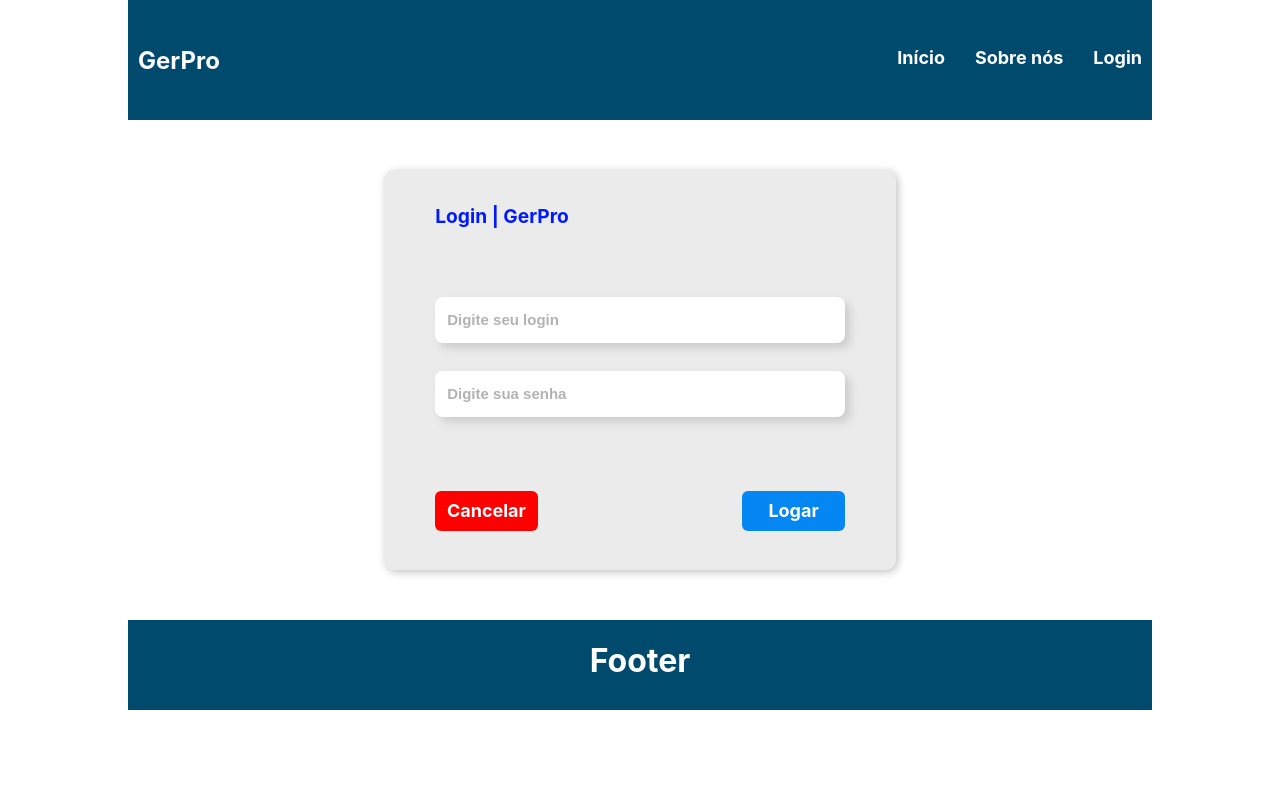
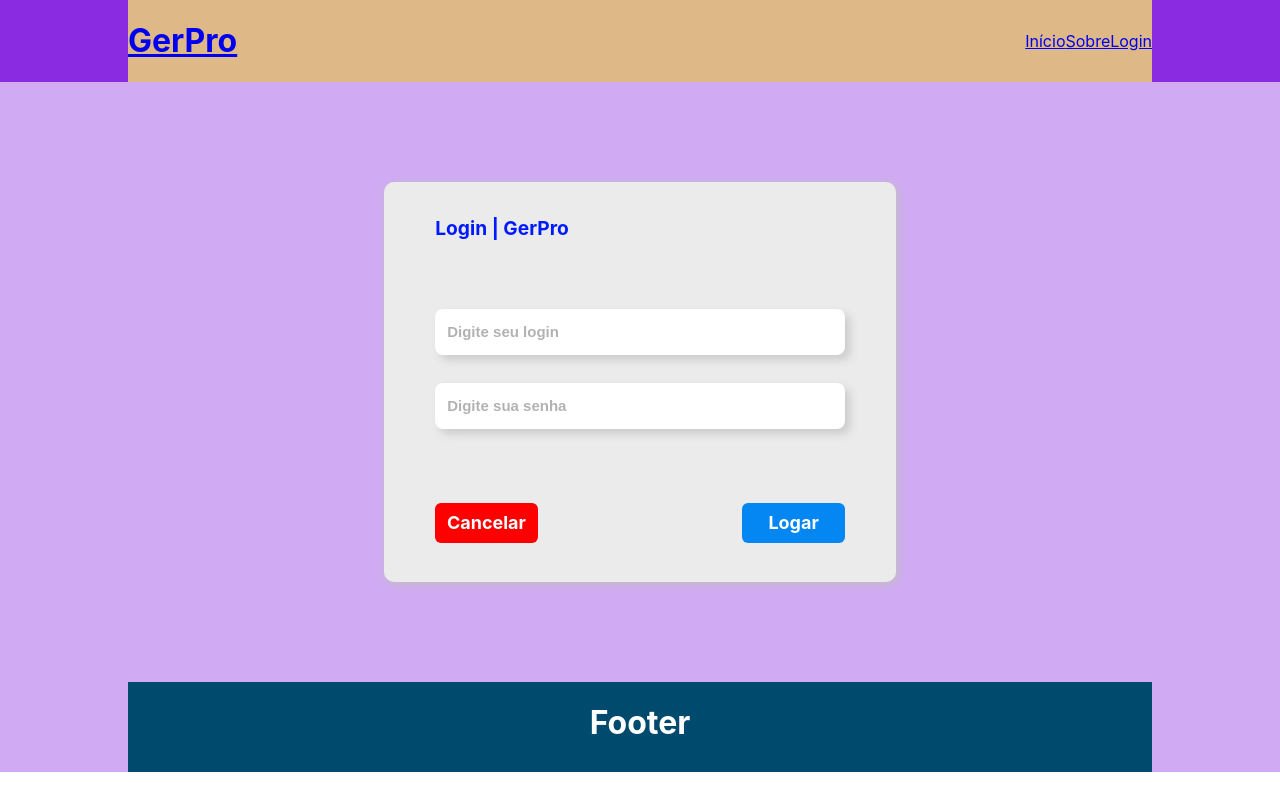
Before and after one commit to rsv6/ger-pro, a React (Create React App) app: page /login in a window 1280 px wide. Built offline with nearby package versions, Linux system fonts and the light colour scheme.

Commit message:
Adicionado layout base de estilização da aplicação

```diff
--- a/src/App.js
+++ b/src/App.js
@@ -2,7 +2,6 @@ import React, { useState } from 'react';
 
 import MyContext from './context/MyContext';
 import Main from './componentes/Main';
-import Footer from './componentes/Footer';
 
 function App() {
 
@@ -17,8 +16,6 @@ function App() {
       tarefas, setTarefas
     }}>
       <Main />
-
-      <Footer />
     </MyContext.Provider>
   );
 }
--- /dev/null
+++ b/src/componentes/Body/index.js
@@ -0,0 +1,23 @@
+import React from 'react';
+import { Switch, Route } from 'react-router-dom';
+
+import Login from '../../pages/Login';
+import Home from '../../pages/Home';
+import Sobre from '../../pages/Sobre';
+
+export default function Body(){
+
+    return (
+        <Switch>
+            <Route path="/" exact>
+                <Home />
+            </Route>
+            <Route path="/login">
+                <Login />
+            </Route>
+            <Route path="/sobre">
+                <Sobre />
+            </Route>
+        </Switch>
+    )
+}
--- a/src/componentes/Footer/index.js
+++ b/src/componentes/Footer/index.js
@@ -6,7 +6,9 @@ const Footer = () => {
 
     return (
         <footer className="container-footer">
-            <h1>Footer</h1>
+            <div className="footer">
+                <h1>Footer</h1>
+            </div>
         </footer>
     )
 }
--- a/src/componentes/Header/header.css
+++ /dev/null
@@ -1,66 +0,0 @@
-.container-header-pri{
-    width: 80vw;
-    background-color: #004a6d;
-}
-
-.container-header{
-    width: 80vw;
-    height: 15vh;
-    background-color: #004a6d;
-    /* margin: 0 auto; */
-    display: flex;
-    flex-direction: row;
-    justify-content: space-between;
-    align-items: center;
-    border-radius: 5px;
-}
-    /* Filhos */
-    .container-header-logo a{
-        padding-left: 10px;
-        text-decoration: none;
-        color: #FFF;
-    }
-
-    .container-header-logo a:hover{
-        color: rgb(190, 190, 190);
-    }
-
-    .container-header-menu{
-        display: flex;
-        flex-direction: row;
-        justify-content: space-around;
-
-        /* padding-right: 10px; */
-        /* background-color: darkkhaki; */
-    }
-    /* Filho */
-    .header-menu-link{
-        margin: 0 0 0 10px;
-        padding: 10px;
-        margin-bottom: 5px;
-        font-weight: bold;
-        text-decoration: none;
-        color: #FFF;
-        /* width: 80px;
-        height: 30px;
-        text-align: center; */
-    }
-        .header-menu-link span{
-            color: #FFF;
-            font-size: 18px;
-        }
-
-        .header-menu-link span:hover{
-            color: rgb(196, 196, 196);
-        }
-
-
-.container-page{
-    width: 80vw;
-    height: 500px;
-    /* background-color: darkgreen; */
-    display: flex;
-    flex-direction: column;
-    justify-content: center;
-    align-items: center;
-}
--- a/src/componentes/Header/index.js
+++ b/src/componentes/Header/index.js
@@ -1,46 +1,13 @@
-import React from 'react';
+import React, { Fragment } from 'react';
+import { Link } from 'react-router-dom';
 
-import { BrowserRouter as Router, Switch, Route, Link } from "react-router-dom";
-import './header.css';
-
-import Login from '../../pages/Login';
-import Home from '../../pages/Home';
-import Sobre from '../../pages/Sobre';
-
-const Header = () => {
+export default function Menu(){
 
     return (
-        <Router>
-            <div className="container-header-pri">
-                <nav className="container-header">
-                    <h1 className="container-header-logo">
-                        <a href="/">GerPro</a>
-                    </h1>
-
-                    <nav className="container-header-menu">
-
-                        <Link className="header-menu-link" to="/"><span>Início</span></Link>
-                        <Link className="header-menu-link" to="/sobre"><span>Sobre nós</span></Link>
-                        <Link className="header-menu-link" to="/Login"><span>Login</span></Link>
-                    </nav>
-                </nav>
-            </div>
-
-                <div className="container-page">
-                    <Switch>
-                        <Route path="/" exact>
-                            <Home />
-                        </Route>
-                        <Route path="/login">
-                            <Login />
-                        </Route>
-                        <Route path="/sobre">
-                            <Sobre />
-                        </Route>
-                    </Switch>
-                </div>
-        </Router>
-    );
+        <Fragment>
+            <Link className="header-menu-link" to="/"><span>Início</span></Link>
+            <Link className="header-menu-link" to="/sobre"><span>Sobre</span></Link>
+            <Link className="header-menu-link" to="/Login"><span>Login</span></Link>
+        </Fragment>
+    )
 }
-
-export default Header;
--- a/src/componentes/Main/index.js
+++ b/src/componentes/Main/index.js
@@ -1,13 +1,41 @@
-import React, { Fragment } from 'react';
 
+import React from 'react';
+
+import { BrowserRouter as Router } from "react-router-dom";
 import './main.css';
+
 import Header from '../Header';
+import Body from '../Body';
+import Footer from '../Footer';
 
 const Main = () => {
+
     return (
+        <Router>
+            <div className="container-header-pri">
+                <div className="container-header">
+                    <h1 className="container-header-logo">
+                        <a href="/">GerPro</a>
+                    </h1>
 
-        <Header  />
-    )
+                    <nav className="container-header-menu">
+                        <Header />
+                    </nav>
+                </div>
+            </div>
+            <div className="container-body-pri">
+                <div className="container-page">
+                    <Body />
+                </div>
+            </div>
+
+            <div className="container-footer-pri">
+                <div className="container-footer">
+                    <Footer />
+                </div>
+            </div>
+        </Router>
+    );
 }
 
 export default Main;
--- a/src/componentes/Main/main.css
+++ b/src/componentes/Main/main.css
@@ -1,10 +1,34 @@
-body{
-    width: 100%;
-    height: 80vh;
-    /* background-color: rgb(215, 232, 255); */
+.container-header-pri{
+    display: flex;
+    flex-direction: row;
+    justify-content: center;
+    align-self:center;
+    background-color: blueviolet;
+}
+    /* Filhos */
+    .container-header{
+        width: 80vw;
+        display: flex;
+        flex-direction: row;
+        justify-content: space-between ;
+        align-items: center;
+        background-color: burlywood;
+    }
 
+.container-body-pri{
+    height: 600px;
     display: flex;
-    flex-direction: column;
-    /* justify-content: center; */
+    flex-direction: row;
+    justify-content: center;
     align-items: center;
+    background-color: rgb(208, 170, 243);
 }
+
+.container-footer-pri{
+    /* height: 80vh; */
+    display: flex;
+    flex-direction: row;
+    justify-content: center;
+    align-items: center;
+    background-color: rgb(208, 170, 243);
+}
--- a/src/pages/Login/index.js
+++ b/src/pages/Login/index.js
@@ -12,8 +12,8 @@ const Login = () => {
             </div>
 
             <div className="login-input">
-                <input type="text" placeholder="Digite seu login" />
-                <input type="password" placeholder="Digite sua senha" />
+                <input type="text" placeholder="Digite seu login" autoComplete="true" />
+                <input type="password" placeholder="Digite sua senha" autoComplete="true" />
             </div>
 
             <div className="login-botoes">
```
Also changed, not shown: src/componentes/Body/body.css (added).
